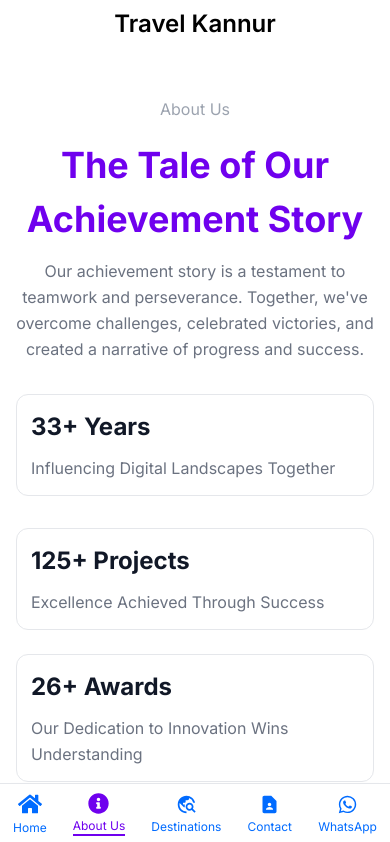
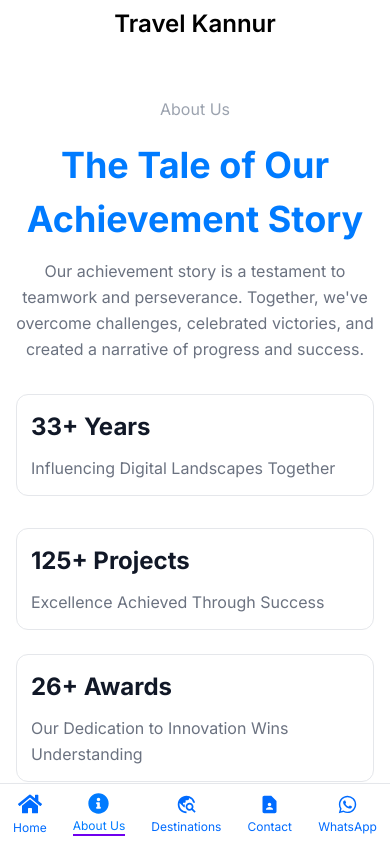
Before and after one commit to Muhammed-shamal/Travel.com, a Next.js app: page /about in a window 390 px wide. Shown: the top 842 px of the page. Built offline with nearby package versions, Linux system fonts and the light colour scheme.

Commit message:
our service compo added

```diff
--- a/app/globals.css
+++ b/app/globals.css
@@ -168,3 +168,59 @@ body {
 .swiper-pagination-progressbar .swiper-pagination-progressbar-fill {
   background: #4f46e5 !important;
 }
+
+
+/*service compo styles*/
+.container-xxl {
+  width: 100%;
+  max-width: 1400px;
+  margin: auto;
+  padding: 0 1rem;
+}
+
+.text-center {
+  text-align: center;
+}
+
+.section-title {
+  font-weight: 700;
+  font-size: 1rem;
+  letter-spacing: 2px;
+}
+
+.service-item {
+  background: #ffffff;
+  padding: 20px;
+  transition: 0.3s;
+  border: 1px solid #e6e6e6;
+  text-decoration: none;
+  display: block;
+}
+
+.service-item:hover {
+  transform: translateY(-10px);
+  box-shadow: 0 10px 20px rgba(0, 0, 0, 0.1);
+}
+
+.service-icon {
+  width: 60px;
+  height: 60px;
+  margin-bottom: 20px;
+}
+
+.service-icon .fa {
+  font-size: 1.5rem;
+}
+
+.text-primary {
+  color: #007bff !important;
+}
+
+.text-uppercase {
+  text-transform: uppercase;
+}
+
+.wow {
+  opacity: 1;
+  animation-duration: 1.2s;
+}
--- a/app/page.jsx
+++ b/app/page.jsx
@@ -9,6 +9,7 @@ import TopDestinations from "@/components/TopDestinations/TopDestinations";
 import FAQSection from "@/components/Faqs/Faqs";
 import Description from "@/components/Description/Description";
 import Packages from "@/components/Packages/Packages";
+import OurServices from "@/components/Services/Services";
 
 export default function Home() {
   const [loading, setLoading] = useState(true);  // Loading state
@@ -46,6 +47,7 @@ export default function Home() {
           <Description />
           <Features />
           <CustomComponent />
+          {/* <OurServices /> */}
           <TopDestinations />
           <Packages />
           {/* <TrustedCustomerUI /> */}
--- /dev/null
+++ b/components/Services/Services.jsx
@@ -0,0 +1,39 @@
+import React from "react";
+import { services } from "./data";
+
+
+const OurServices = () => {
+  return (
+    <div className="container-xxl py-5">
+      <div className="container">
+        <div className="text-center wow fadeInUp" data-wow-delay="0.1s">
+          <h6 className="section-title text-center text-primary text-uppercase">Our Services</h6>
+          <h1 className="mb-5">
+            Explore Our <span className="text-primary text-uppercase">Services</span>
+          </h1>
+        </div>
+        <div className="row g-4">
+          {services.map((service, index) => (
+            <div
+              className="col-lg-4 col-md-6 wow fadeInUp"
+              key={index}
+              data-wow-delay={service.delay}
+            >
+              <a className="service-item rounded" href="#">
+                <div className="service-icon bg-transparent border rounded p-1">
+                  <div className="w-100 h-100 border rounded d-flex align-items-center justify-content-center">
+                    <i className={`fa ${service.icon} fa-2x text-primary`}></i>
+                  </div>
+                </div>
+                <h5 className="mb-3">{service.title}</h5>
+                <p className="text-body mb-0">{service.description}</p>
+              </a>
+            </div>
+          ))}
+        </div>
+      </div>
+    </div>
+  );
+};
+
+export default OurServices;
--- /dev/null
+++ b/components/Services/data.js
@@ -0,0 +1,38 @@
+export const services = [
+    {
+      icon: "fa-hotel",
+      title: "Rooms & Apartment",
+      description: "Erat ipsum justo amet duo et elitr dolor, est duo duo eos lorem sed diam stet diam sed stet lorem.",
+      delay: "0.1s",
+    },
+    {
+      icon: "fa-utensils",
+      title: "Food & Restaurant",
+      description: "Erat ipsum justo amet duo et elitr dolor, est duo duo eos lorem sed diam stet diam sed stet lorem.",
+      delay: "0.2s",
+    },
+    {
+      icon: "fa-spa",
+      title: "Spa & Fitness",
+      description: "Erat ipsum justo amet duo et elitr dolor, est duo duo eos lorem sed diam stet diam sed stet lorem.",
+      delay: "0.3s",
+    },
+    {
+      icon: "fa-swimmer",
+      title: "Sports & Gaming",
+      description: "Erat ipsum justo amet duo et elitr dolor, est duo duo eos lorem sed diam stet diam sed stet lorem.",
+      delay: "0.4s",
+    },
+    {
+      icon: "fa-glass-cheers",
+      title: "Event & Party",
+      description: "Erat ipsum justo amet duo et elitr dolor, est duo duo eos lorem sed diam stet diam sed stet lorem.",
+      delay: "0.5s",
+    },
+    {
+      icon: "fa-dumbbell",
+      title: "GYM & Yoga",
+      description: "Erat ipsum justo amet duo et elitr dolor, est duo duo eos lorem sed diam stet diam sed stet lorem.",
+      delay: "0.6s",
+    },
+  ];
```
